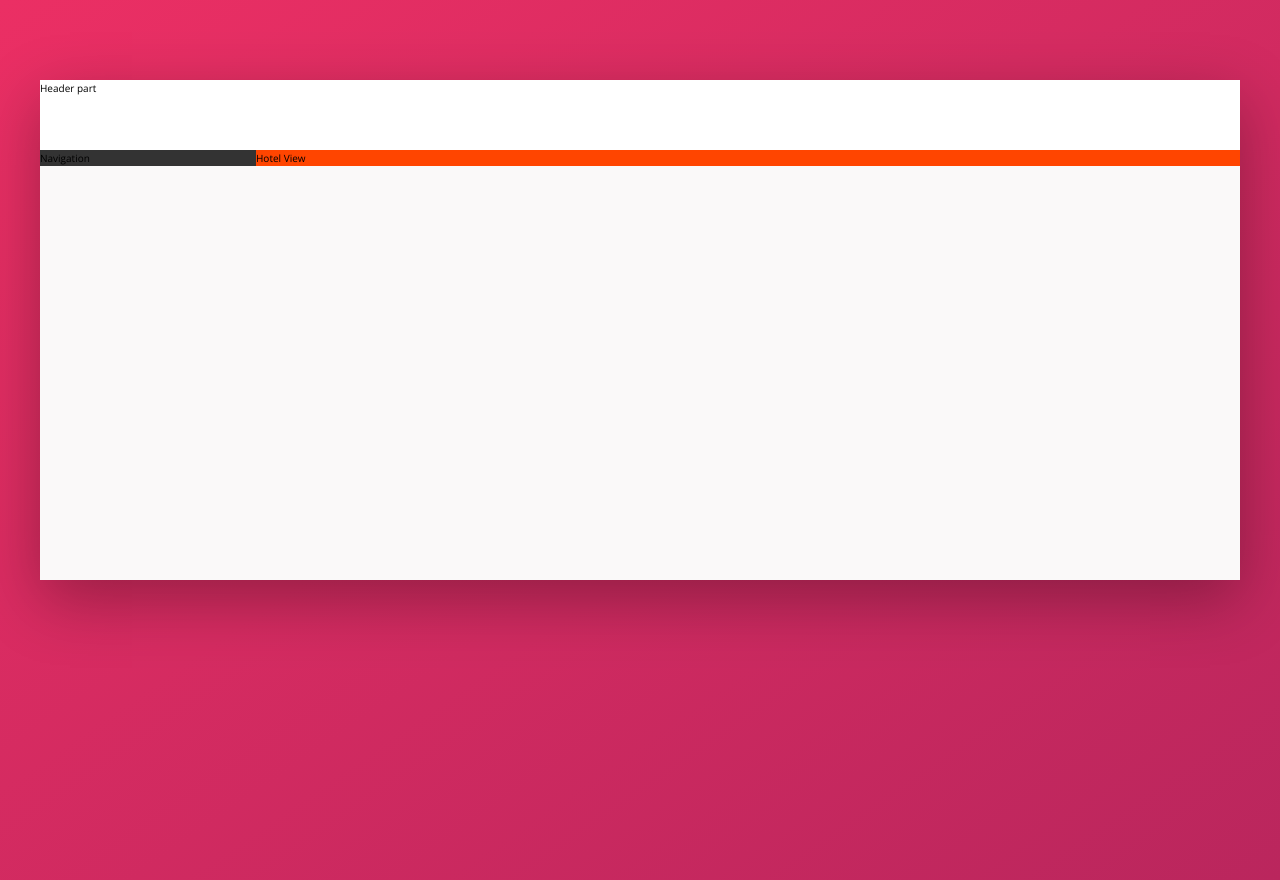
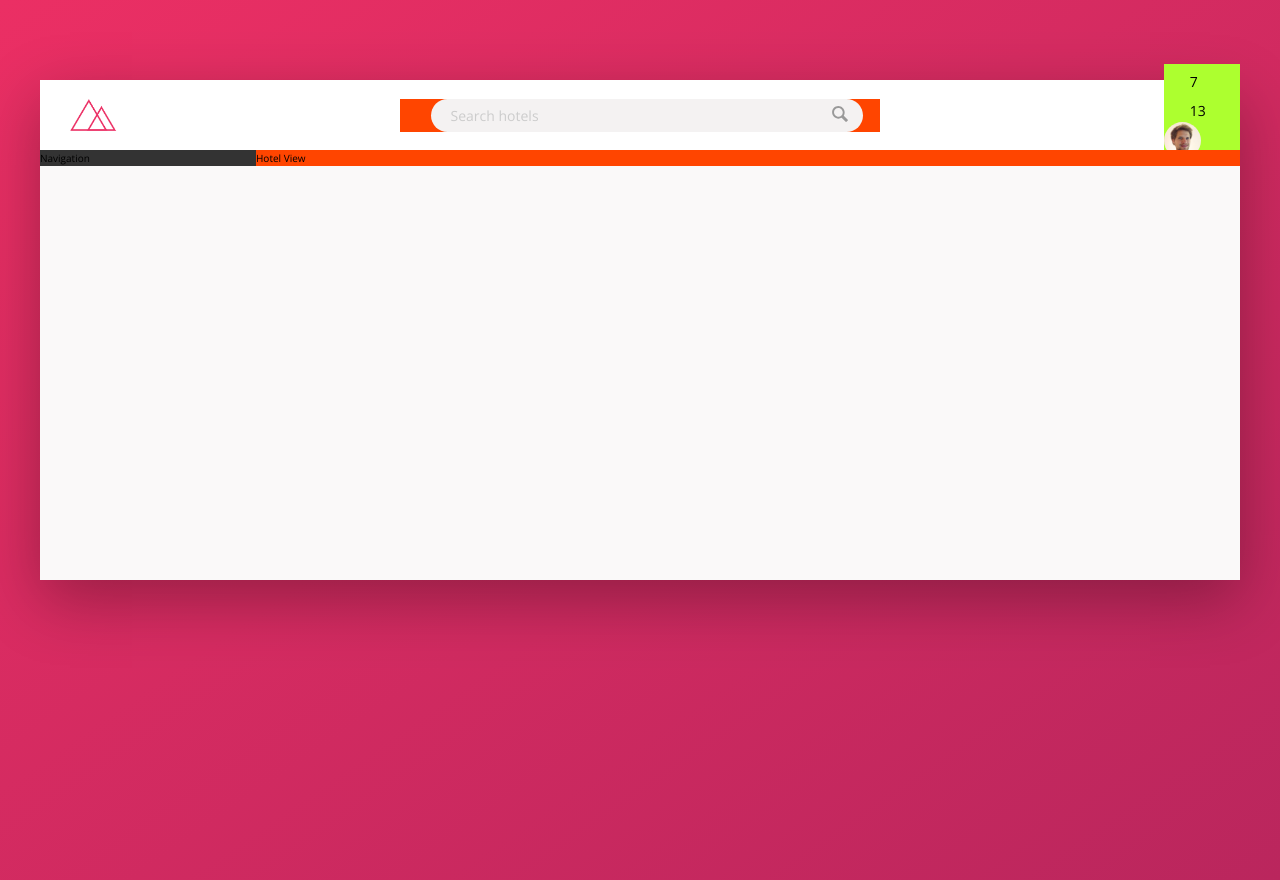
Before and after one commit to rmneves92/trillo, a website: page index.html in a window 1280 px wide. Drawn offline with nearby package versions, Linux system fonts and the light colour scheme.

Commit message:
add header

```diff
--- a/index.html
+++ b/index.html
@@ -12,7 +12,37 @@
   </head>
   <body>
     <div class="container">
-      <header class="header">Header part</header>
+      <header class="header">
+        <img src="img/logo.png" alt="trillo logo" class="logo" />
+        <form action="#" class="search">
+          <input type="text" class="search__input" placeholder="Search hotels" />
+          <button class="search__button">
+            <svg class="search__icon">
+              <use xlink:href="img/sprite.svg#icon-magnifying-glass" />
+            </svg>
+          </button>
+        </form>
+
+        <nav class="user-nav">
+          <div class="user-nav__icon-box">
+            <svg class="user-nav__icon">
+              <use xlin:href="img/sprite.svg#icon-bookmark" />
+            </svg>
+            <span class="user-nav__notification">7</span>
+          </div>
+
+          <div class="user-nav__icon-box">
+            <svg class="user-nav__icon">
+              <use xlin:href="img/sprite.svg#icon-chat" />
+            </svg>
+            <span class="user-nav__notification">13</span>
+          </div>
+          <div class="user-nav__user">
+            <img src="img/user.jpg" alt="User photo" class="user-nav__user-photo" />
+            <span class="user-nav__user-name">Jonas</span>
+          </div>
+        </nav>
+      </header>
 
       <div class="content">
         <nav class="sidebar">Navigation</nav>
--- a/sass/_components.scss
+++ b/sass/_components.scss
@@ -0,0 +1,93 @@
+///////////////////////////////////////////////////////////////////////////
+// LOGO
+.logo {
+  height: 3.25rem;
+  margin-left: 3rem;
+}
+
+///////////////////////////////////////////////////////////////////////////
+// SEARCH
+.search {
+  background-color: orangered;
+  flex: 0 0 40%;
+
+  display: flex;
+  align-items: center;
+  justify-content: center;
+
+  &__input {
+    font-family: inherit;
+    font-size: inherit;
+    color: inherit;
+    background-color: var(--color-grey-light-2);
+    border: none;
+    padding: 0.7rem 2rem;
+    border-radius: 100px;
+    width: 90%;
+    transition: all 0.2s;
+    margin-right: -3.25rem;
+
+    &:focus {
+      outline: none;
+      width: 100%;
+      background-color: var(--color-grey-light-3);
+    }
+
+    &::-webkit-input-placeholder {
+      font-weight: 100;
+      color: var(--color-grey-light-4);
+    }
+  }
+
+  &__input:focus + &__button {
+    background-color: var(--color-grey-light-3);
+  }
+
+  &__button {
+    border: none;
+    background-color: var(--color-grey-light-2);
+
+    &:focus {
+      outline: none;
+    }
+
+    &:active {
+      transform: translateY(2px);
+    }
+  }
+
+  &__icon {
+    height: 2rem;
+    width: 2rem;
+    fill: var(--color-grey-dark-dark-3);
+  }
+}
+
+///////////////////////////////////////////////////////////////////////////
+// USER NAVIGATION
+.user-nav {
+  background-color: greenyellow;
+
+  //   display: flex;
+  &__icon-box {
+  }
+
+  &__icon {
+    height: 2.25rem;
+    width: 2.25rem;
+  }
+
+  &__notification {
+  }
+
+  &__user {
+  }
+
+  &__user-photo {
+    height: 3.75rem;
+    border-radius: 50%;
+  }
+
+  &__user-name {
+  }
+}
--- a/sass/_layout.scss
+++ b/sass/_layout.scss
@@ -8,9 +8,14 @@
 }
 
 .header {
+  font-size: 1.4rem;
   height: 7rem;
   background-color: #fff;
   border-bottom: var(--color-grey-light-2);
+
+  display: flex;
+  justify-content: space-between;
+  align-items: center;
 }
 
 .content {
```
Also changed, not shown: css/style.css.
